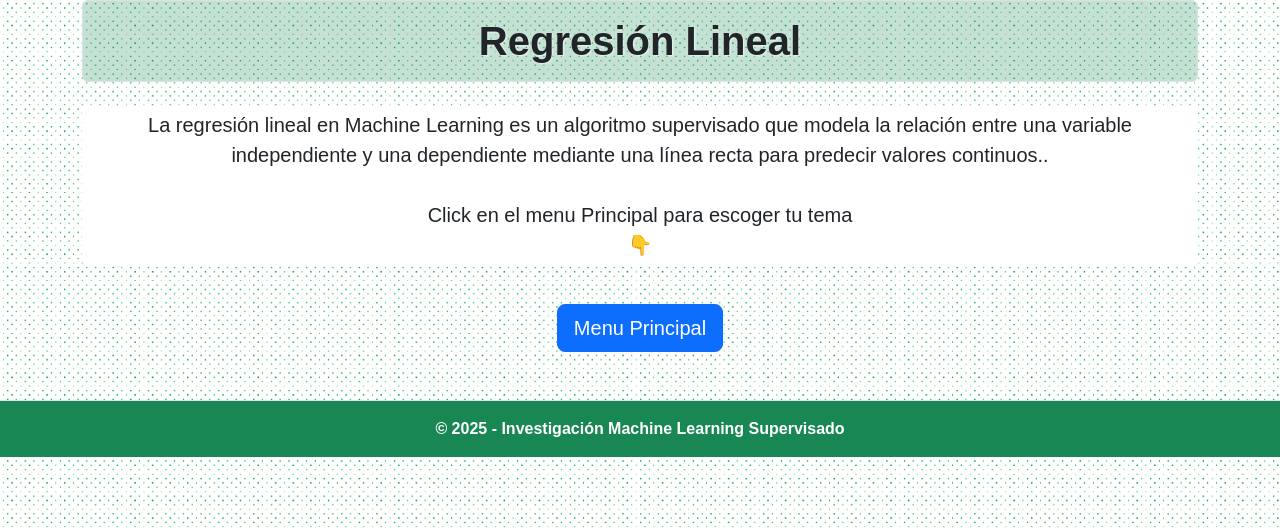
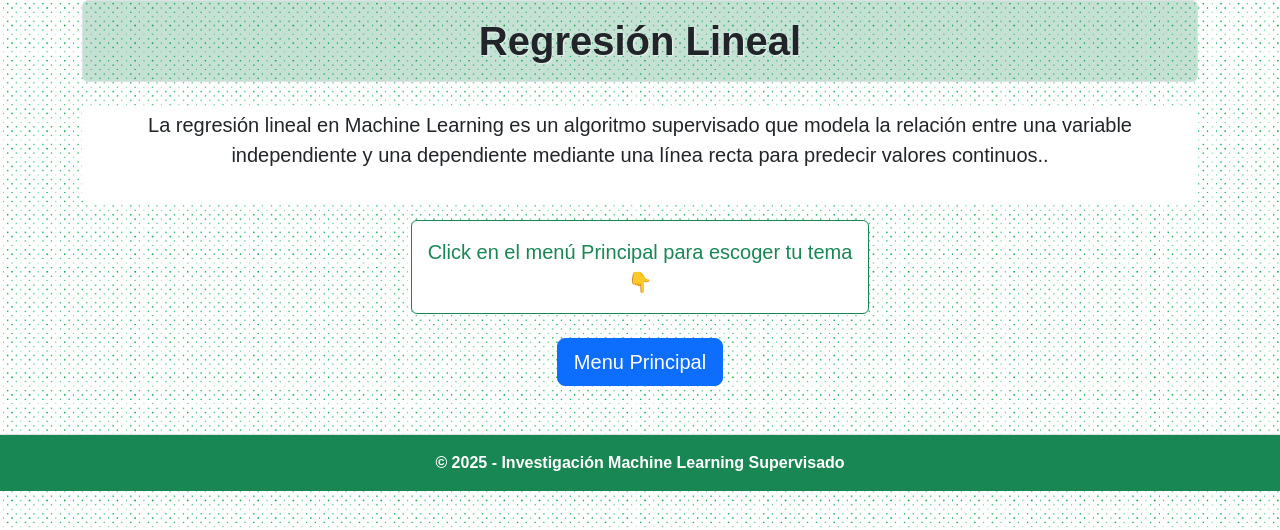
Before and after one commit to Mireya-Garzon-A/ActividadesMachineLearning, a Flask app: page / in a window 1280 px wide. Shown: the part 270-800 px from the top of the page. Run offline with Flask 3, Linux system fonts and the light colour scheme.

Commit message:
Ajustes de texto.

```diff
--- a/templates/inicio.html
+++ b/templates/inicio.html
@@ -15,7 +15,11 @@
         La regresión lineal en <stron>Machine Learning</stron> es un algoritmo supervisado
         que modela la relación entre una variable independiente y una dependiente
         mediante una línea recta para predecir valores continuos..<br><br>
-        Click en el menu Principal para escoger tu tema <br>👇 </p>
+
+    <p class="lead text-success bg-white border border-success rounded p-3 mx-auto"
+        style="width: max-content; border-width: 3px;">
+        Click en el menú Principal para escoger tu tema <br>👇
+    </p>
 
     <a href="/menu" class="btn btn-primary btn-lg mt-4 d-block mx-auto" style="width: max-content;">
         Menu Principal</a>
```
